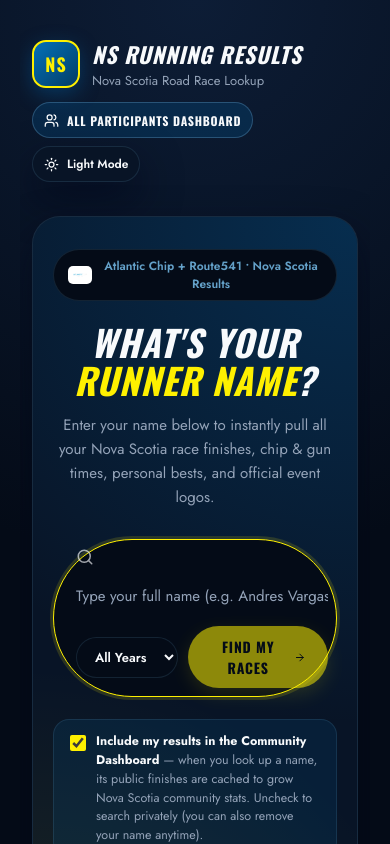
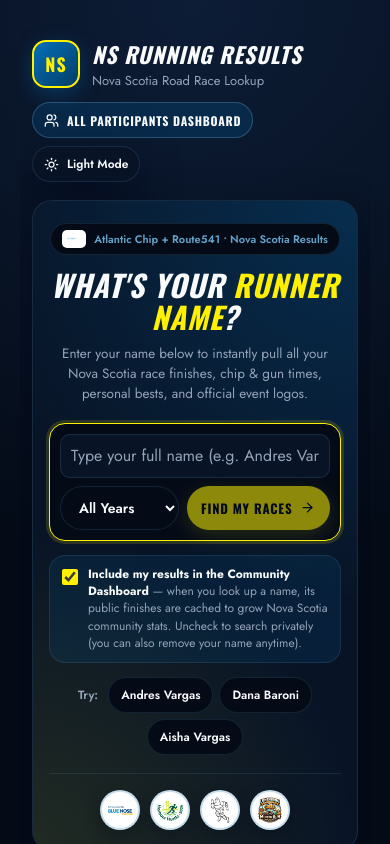
Before and after one commit to zodman/ns-running-results, a React (Vite) app: page / in a window 390 px wide. Shown: the top 844 px of the page. Built offline with nearby package versions, Linux system fonts and the light colour scheme; what pocketbase would draw is missing.

Commit message:
Fix mobile layout on initial landing screen (stacked search form, compact hero)

```diff
--- a/src/styles.css
+++ b/src/styles.css
@@ -3504,3 +3504,109 @@ h1, h2, h3, .landing-title, .big-number, .feed-metric, .chart-big, .progress-big
     padding: 16px 14px;
   }
 }
+
+/* =========================================================
+   MOBILE-FIRST LANDING PAGE (INITIAL SCREEN <= 640px)
+========================================================= */
+@media (max-width: 640px) {
+  .landing-wrap {
+    min-height: auto;
+    justify-content: flex-start;
+    padding: 4px 0 24px;
+  }
+
+  .landing-card {
+    padding: 22px 16px 20px;
+    border-radius: 20px;
+  }
+
+  .landing-pill {
+    font-size: 11px;
+    padding: 6px 11px;
+    margin-bottom: 14px;
+    max-width: 100%;
+    flex-wrap: wrap;
+    justify-content: center;
+    line-height: 1.3;
+  }
+
+  .landing-title {
+    font-size: 30px;
+    line-height: 1.08;
+    margin-bottom: 10px;
+  }
+
+  .landing-sub {
+    font-size: 13.5px;
+    line-height: 1.5;
+    margin-bottom: 18px;
+  }
+
+  /* Fix pill egg-wrap bug: clean stacked rounded-rect form on mobile */
+  .landing-form {
+    border-radius: 16px;
+    padding: 10px;
+    gap: 8px;
+    margin-bottom: 14px;
+  }
+
+  .landing-form > svg {
+    display: none;
+  }
+
+  .landing-form .search-input {
+    width: 100%;
+    flex: 1 0 100%;
+    min-height: 44px;
+    font-size: 16px;
+    padding: 8px 10px;
+    background: var(--surface);
+    border: 1px solid var(--border);
+    border-radius: 10px;
+  }
+
+  .landing-form .year-select {
+    flex: 1;
+    min-width: 0;
+    min-height: 44px;
+    font-size: 14px;
+  }
+
+  .landing-form .search-submit {
+    flex: 1.35;
+    min-width: 0;
+    min-height: 44px;
+    justify-content: center;
+    padding: 10px 12px;
+    font-size: 13px;
+  }
+
+  .community-optin {
+    text-align: left;
+    font-size: 12px;
+    line-height: 1.45;
+    padding: 10px 12px;
+    margin-bottom: 14px;
+  }
+
+  .landing-chips {
+    gap: 6px;
+  }
+
+  .example-chip {
+    min-height: 36px;
+    padding: 6px 12px;
+    font-size: 12px;
+  }
+
+  .landing-logos {
+    margin-top: 18px;
+    padding-top: 16px;
+    gap: 10px;
+  }
+
+  .landing-logo-bubble {
+    width: 40px;
+    height: 40px;
+  }
+}
```
